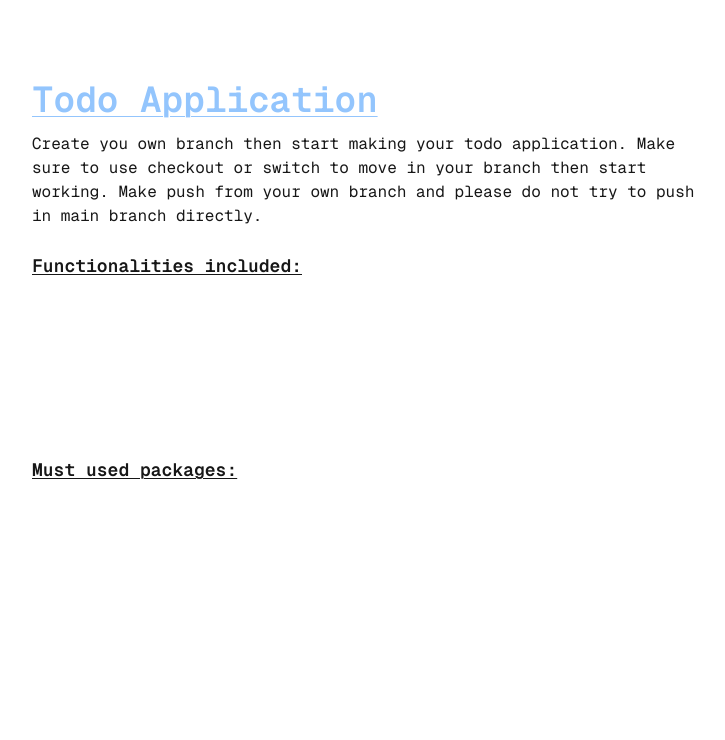
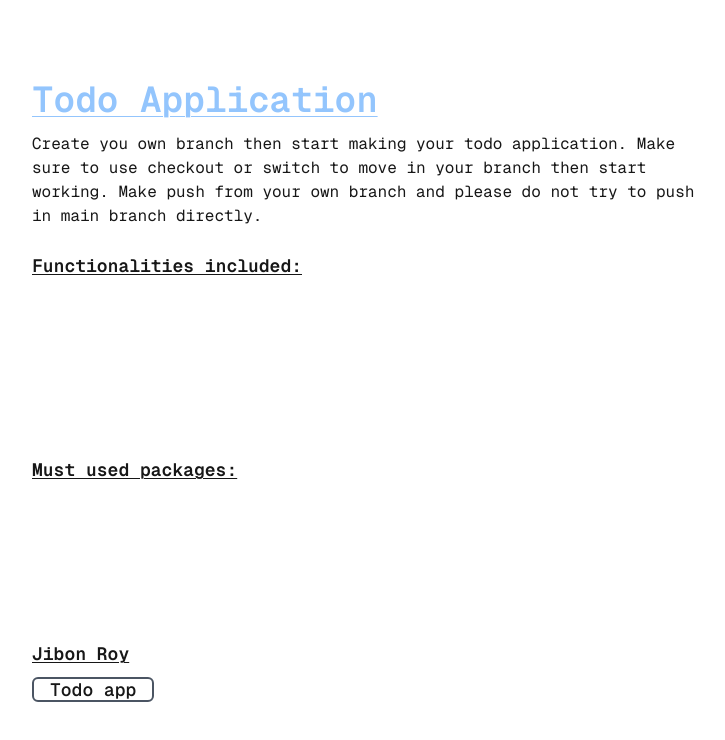
Before and after one commit to noorjsdivs/mern_todo_app, a Next.js app: page / in a window 1280 px wide. Shown: the top 740 px of the page, without its empty margins (272-997 px from the left). Built offline with nearby package versions, Linux system fonts and the light colour scheme.

Commit message:
use data

```diff
--- /dev/null
+++ b/src/app/conponent/HomePage.tsx
@@ -0,0 +1,20 @@
+import Link from 'next/link'
+import React from 'react'
+
+const HomePage = () => {
+  return (
+    <div>
+        <div>
+          <h1 className="text-lg font-bold mb-2 underline underline-offset-2 decoration-[1px]">
+            Jibon Roy
+          </h1>
+          <Link href={"/todo"} className="text-lg font-semibold border-2 border-gray-600 px-4 rounded-md">
+            Todo app
+
+          </Link>
+        </div>
+    </div>
+  )
+}
+
+export default HomePage
--- /dev/null
+++ b/src/app/conponent/Layoyt.tsx
@@ -0,0 +1,12 @@
+import React from 'react'
+import HomePage from './HomePage'
+
+const Layoyt = () => {
+  return (
+    <div>
+        <HomePage/>
+    </div>
+  )
+}
+
+export default Layoyt
--- a/src/app/page.tsx
+++ b/src/app/page.tsx
@@ -1,3 +1,6 @@
+
+import Layoyt from "./conponent/Layoyt";
+
 export default function Home() {
   return (
     <div className="items-center justify-items-center min-h-screen p-8 pb-20 gap-16 sm:p-20 font-[family-name:var(--font-geist-mono)]">
@@ -71,6 +74,7 @@ export default function Home() {
             </li>
           </ul>
         </div>
+        <Layoyt/>
       </div>
     </div>
   );
--- /dev/null
+++ b/src/app/todo/page.tsx
@@ -0,0 +1,9 @@
+import React from 'react'
+
+const Homepage = () => {
+  return (
+    <div>Homepage</div>
+  )
+}
+
+export default Homepage
```
Also changed, not shown: package.json (+6 -4 lines), 1 other file (tests, documents, lock files or other folders).
